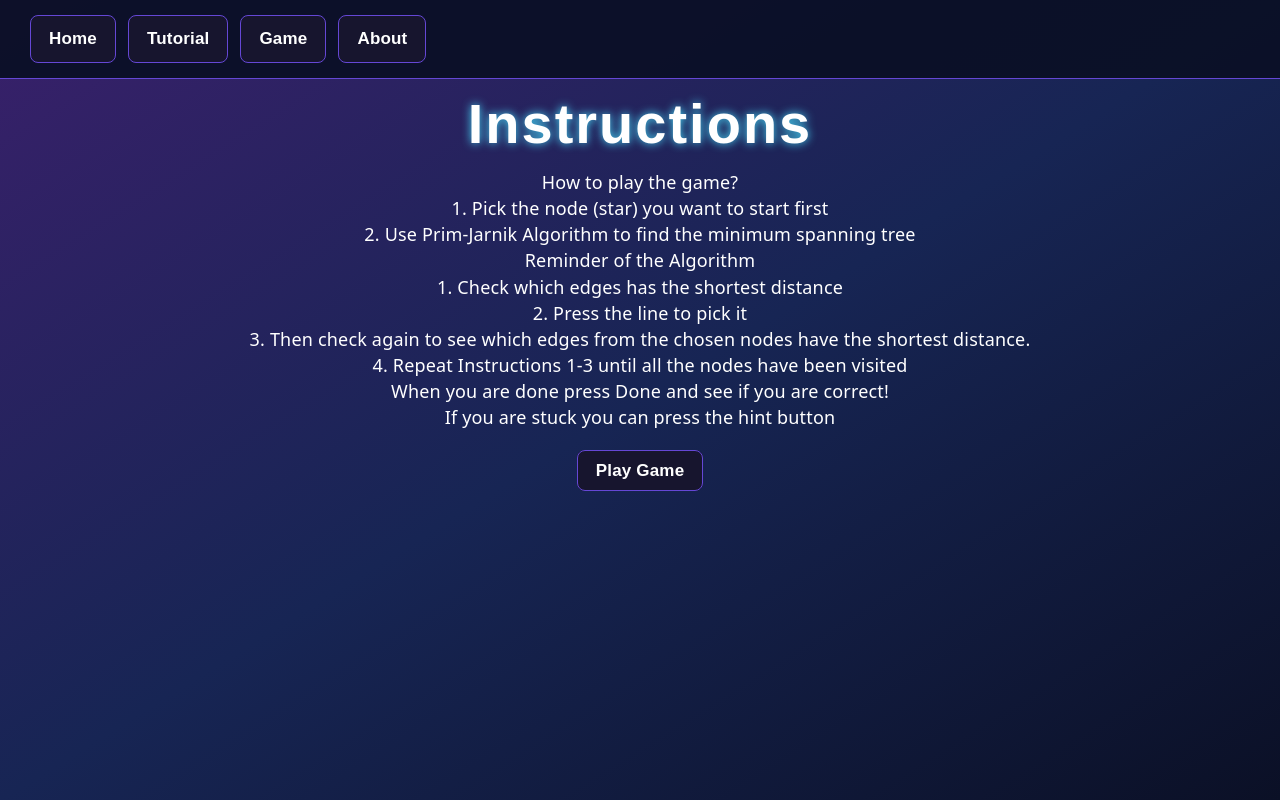
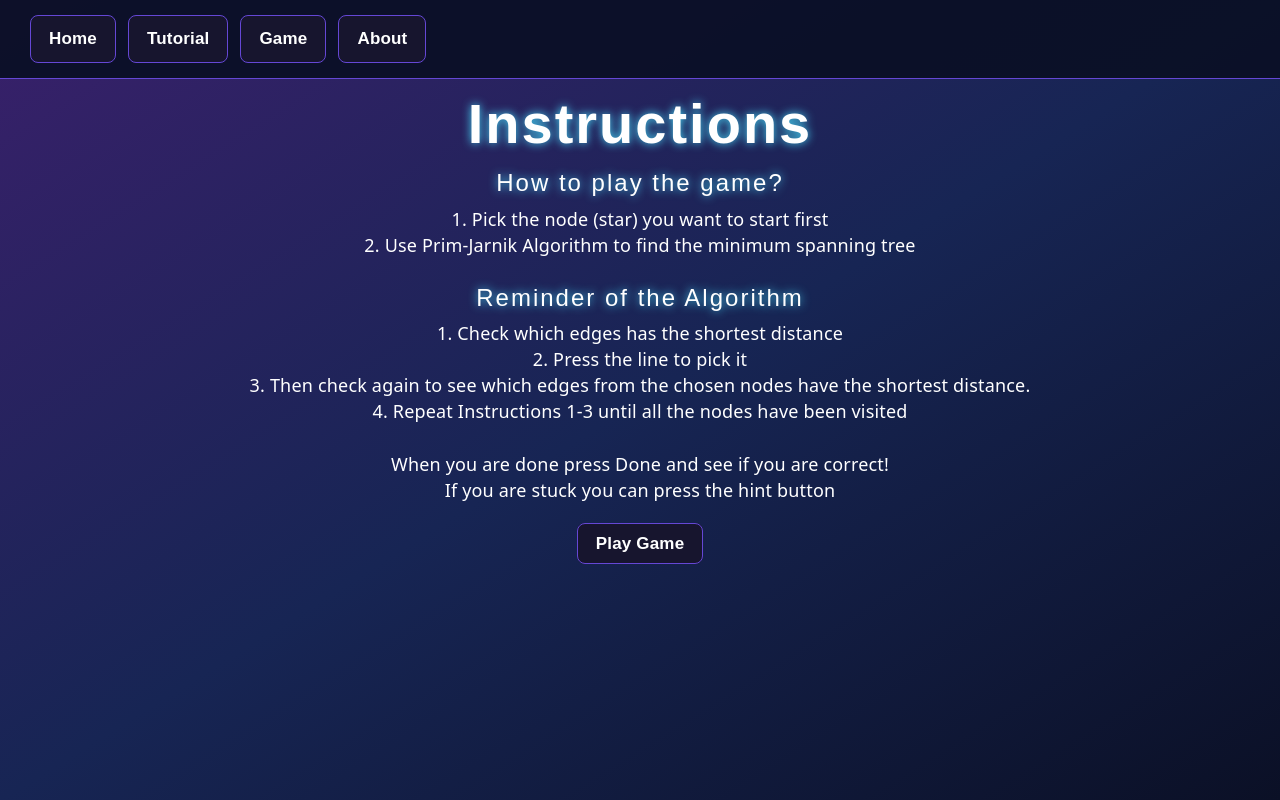
Before and after one commit to Eiznek-II/doyouhavetheguts2026, a React (Vite) app in the folder spanning-the-stars/: page /tutorialthree in a window 1280 px wide. Built offline with nearby package versions, Linux system fonts and the light colour scheme.

Commit message:
added instuctions to game

```diff
--- a/spanning-the-stars/src/assets/styles/home.css
+++ b/spanning-the-stars/src/assets/styles/home.css
@@ -60,7 +60,7 @@ div.text{
 }
 
 
-div.play-button {
+/* div.play-button {
     display: inline-block;
     padding: 12px 24px;
     background-color: #FFFFFF;
@@ -77,4 +77,4 @@ div.play-button {
 
 .play-button:hover {
     background-color: #48ddfb;
-}
+} */
--- a/spanning-the-stars/src/components/info-box.css
+++ b/spanning-the-stars/src/components/info-box.css
@@ -39,4 +39,5 @@
 .info-box__content {
   padding: 15px;
   color: #c5d2e5;
+  white-space: pre-line;
 }
--- a/spanning-the-stars/src/components/info-box.jsx
+++ b/spanning-the-stars/src/components/info-box.jsx
@@ -13,7 +13,12 @@ const sections = [
         {
           title: "What is the Prim-Jarnik Algorithm for MST?",
           content: "Prim-Jarnik algorithm is a Greedy algorithm, meaning it makes the locally optimal choice at each step with the hope of finding a global optimum solution. In the Prim-Jarnik Algorithm, we start with a single node and move through several adjacent nodes, in order to explore all of the connected edges."
+        },
+        {
+          title: "Instructions",
+          content: "1: Pick the node (star) you want to start. \n2: Use the Prim-Jarnik Algorithm to find the minimum spanning tree. \n3: When you are finished press Done to see if you are correct. \nReminder if you are stuck press Hint."
         }
+
 ];
 
 export default function InfoBox() {
--- a/spanning-the-stars/src/pages/tutorial-pages/TutorialThree.jsx
+++ b/spanning-the-stars/src/pages/tutorial-pages/TutorialThree.jsx
@@ -6,14 +6,16 @@ export default function TutorialThree() {
   return (
     <div>
         <h1>Instructions</h1>
-        <p>How to play the game?</p>
+        <h2>How to play the game?</h2>
         <p> 1. Pick the node (star) you want to start first</p>
         <p> 2. Use Prim-Jarnik Algorithm to find the minimum spanning tree </p>
-        <p>Reminder of the Algorithm</p>
+        <br></br>
+        <h2>Reminder of the Algorithm</h2>
         <p> 1. Check which edges has the shortest distance</p>
         <p> 2. Press the line to pick it</p>
         <p> 3. Then check again to see which edges from the chosen nodes have the shortest distance.</p>
         <p> 4. Repeat Instructions 1-3 until all the nodes have been visited</p>
+        <br></br>
         <p> When you are done press Done and see if you are correct!</p>
         <p> If you are stuck you can press the hint button</p>
         <br></br>
```
